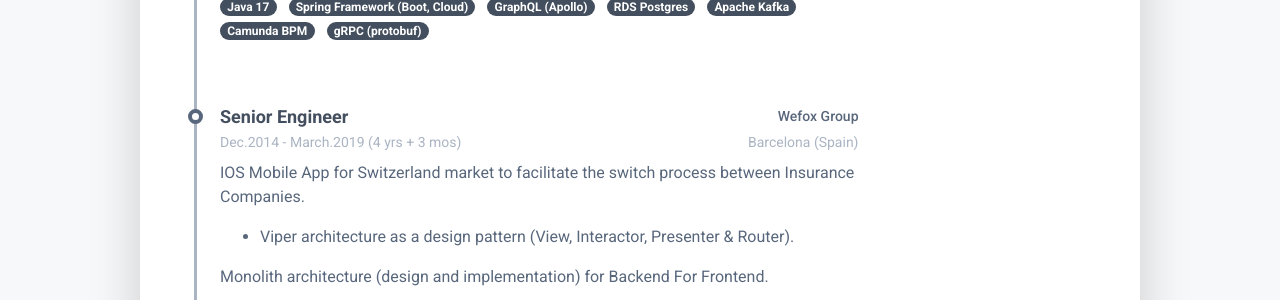
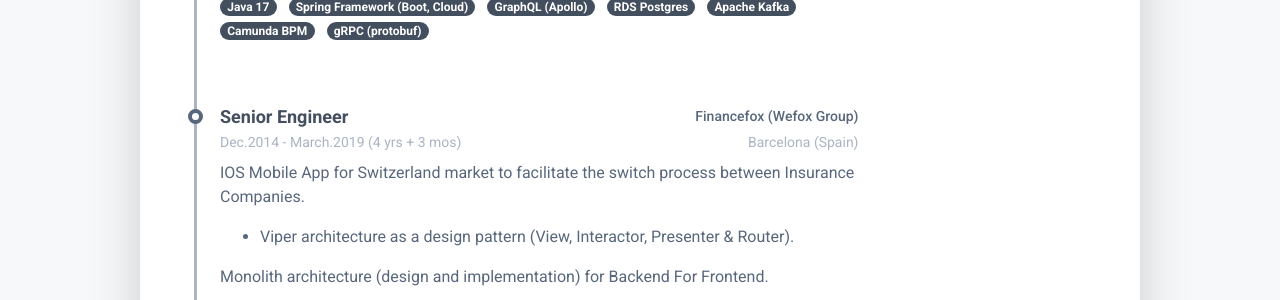
Before and after one commit to avall/avall.github.io, a Jekyll site: the page built from index.html, in a window 1280 px wide and 900 px high, scrolled down 2909 px. Shown: the part 152-452 px from the top of the window. Built offline with Jekyll 4.4.1, drawn with Linux system fonts in a browser that asks for light colours; nearby versions of some CDN libraries.

Commit message:
data links improved

```diff
--- a/_data/data.yml
+++ b/_data/data.yml
@@ -160,7 +160,7 @@ history:
 
     - position: Senior Engineer
       # page_break: true
-      company: Wefox Group
+      company: Financefox (Wefox Group)
       location: Barcelona (Spain)
       time: Dec.2014 - March.2019 (4 yrs + 3 mos)
       description: |
```
